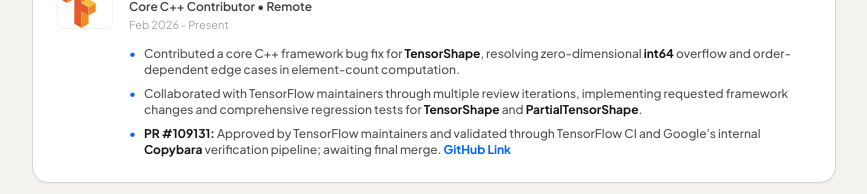
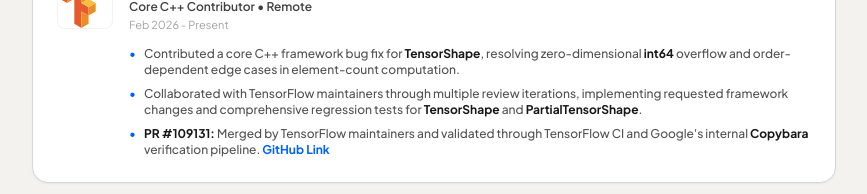
Before and after one commit to abdulwahabahmedkhanyusufzai/My_personal_portfolio, a Next.js app in the folder my_personal_portfolio/: page / in a window 1280 px wide. Shown: the part 1220-1414 px from the top of the page, without its empty margins (60-927 px from the left). Built offline with nearby package versions, Linux system fonts and the light colour scheme.

Commit message:
Updated Screenshot and PR Status

```diff
--- a/my_personal_portfolio/app/page.tsx
+++ b/my_personal_portfolio/app/page.tsx
@@ -546,7 +546,7 @@
                   <p className="flex gap-2">
                     <span className="text-brand-primary">&bull;</span>
                     <span>
-                      <strong className="text-neutral-900 dark:text-neutral-100">PR #109131:</strong> Approved by TensorFlow maintainers and validated through TensorFlow CI and Google&apos;s internal <strong className="text-neutral-900 dark:text-neutral-100">Copybara</strong> verification pipeline; awaiting final merge.{" "}
+                      <strong className="text-neutral-900 dark:text-neutral-100">PR #109131:</strong> Merged by TensorFlow maintainers and validated through TensorFlow CI and Google&apos;s internal <strong className="text-neutral-900 dark:text-neutral-100">Copybara</strong> verification pipeline.{" "}
                       <a
                         href="https://github.com/tensorflow/tensorflow/pull/109131"
                         target="_blank"
--- a/my_personal_portfolio/data/index.tsx
+++ b/my_personal_portfolio/data/index.tsx
@@ -133,7 +133,7 @@
     id: 3,
     title: "Distributed Patient Management System",
     des: "Designed a high-concurrency, zero-trust healthcare system with gRPC microservices, a RAG search assistant, and self-healing GitOps pipelines.",
-    img: "/p4.svg",
+    img: "/Screenshot 2026-07-02 175050.png",
     iconLists: ["/java.svg", "/dock.svg", "/cloud.svg", "/git.svg", "/sql.png"],
     link: "https://github.com/abdulwahabahmedkhanyusufzai/patient-management-system",
     demoLink: "",
```
Also changed, not shown: my_personal_portfolio/public/Screenshot 2026-07-03 175050.png (added).
